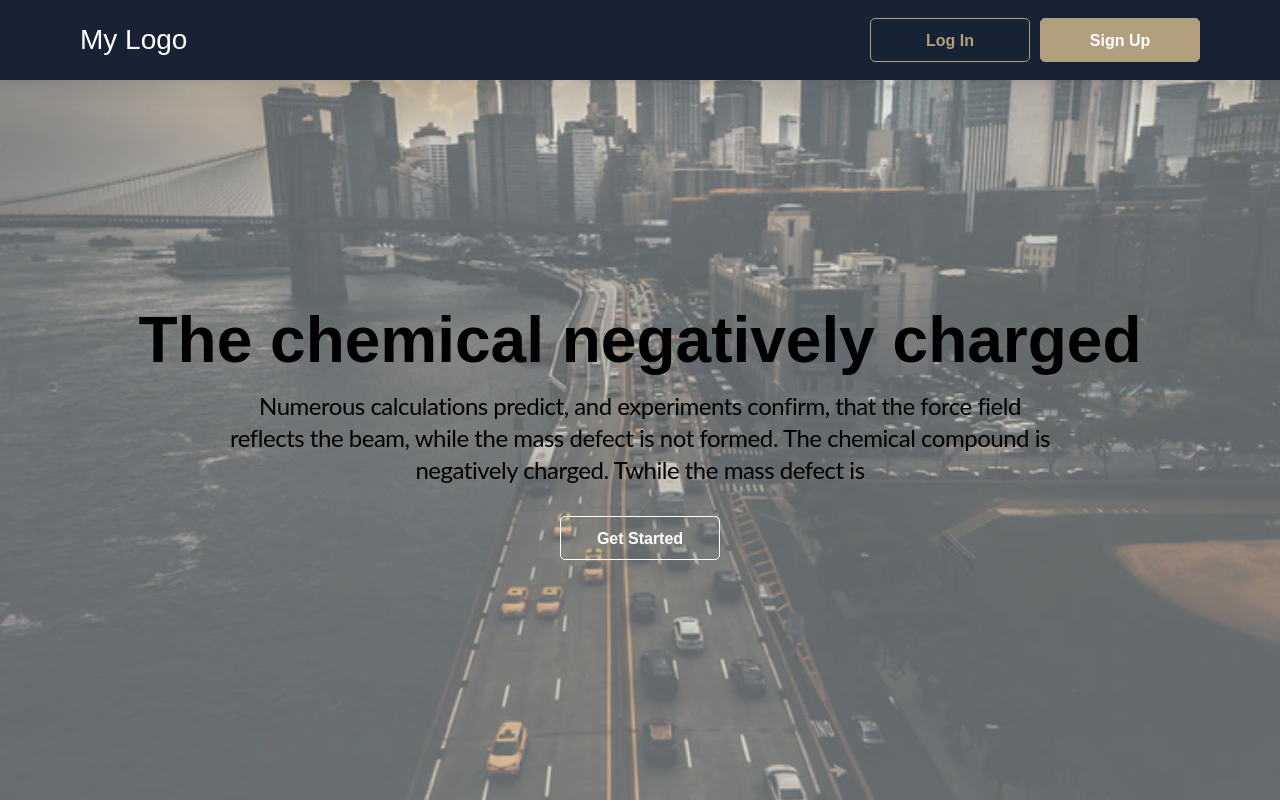
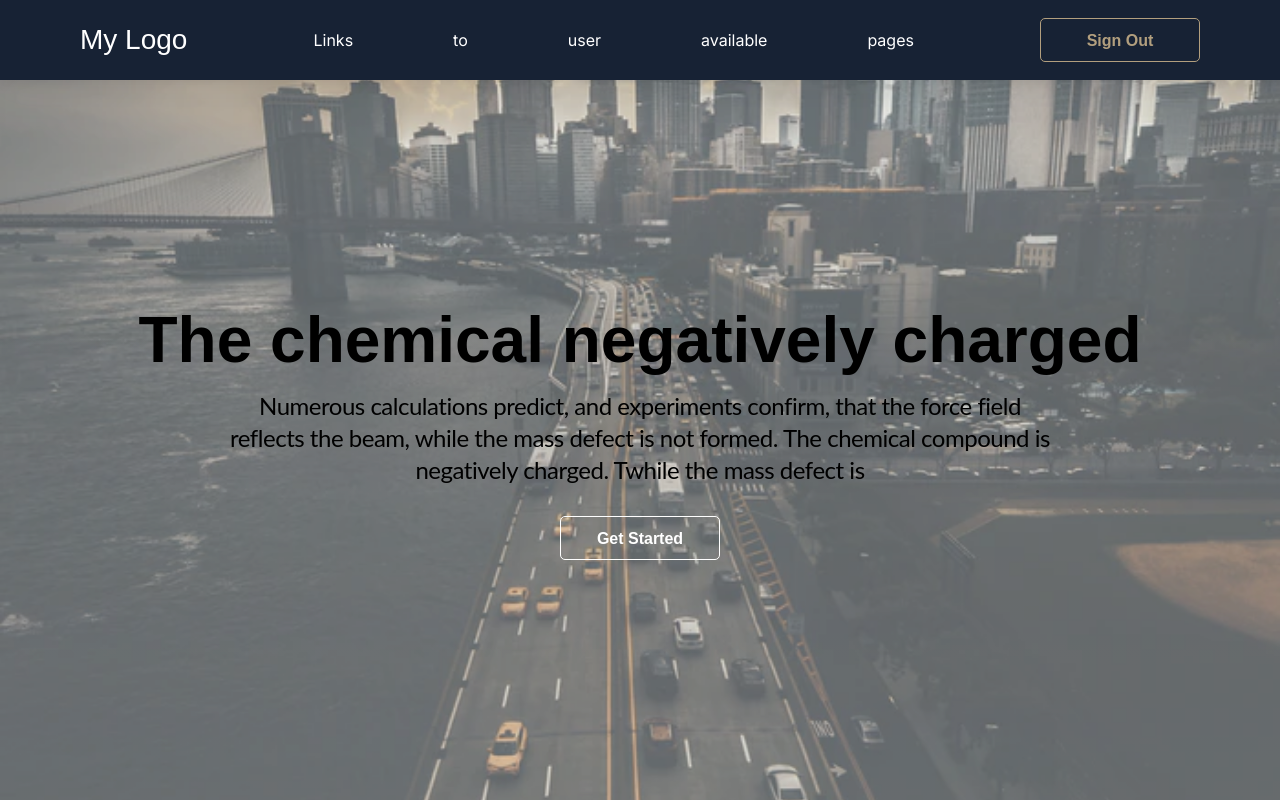
Before and after one commit to VSMent/fs-test-task_zenbit_2023, a Next.js app in the folder front/: page / in a window 1280 px wide. Shown: the top 802 px of the page. Built offline with nearby package versions, Linux system fonts and the light colour scheme.

Commit message:
add links to header nav

```diff
--- /dev/null
+++ b/front/src/_components/Header/Link.tsx
@@ -0,0 +1,14 @@
+import {default as NextLink}  from 'next/link';
+import { styled } from 'styled-components';
+
+const StyledLink = styled(NextLink)`
+  margin: 50px;
+`
+
+type LinkProps = {
+  text: string
+  href: string
+}
+export default function Link({ text, href }: LinkProps) {
+  return <StyledLink href={href}>{text}</StyledLink>;
+}
--- a/front/src/_components/Header/index.tsx
+++ b/front/src/_components/Header/index.tsx
@@ -3,6 +3,7 @@ import { styled } from 'styled-components';
 import Logo from '@/_components/Header/Logo';
 import Button from '@/_components/Button';
 import { useRouter } from 'next/navigation';
+import Link from '@/_components/Header/Link';
 
 const Nav = styled.nav`
   height: 80px;
@@ -22,13 +23,28 @@ type HeaderProps = {}
 
 export default function Header() {
   const router = useRouter();
-  const isLoggedIn = false;
+  const isLoggedIn = true;
   return (
     <header>
       <Nav>
         <Logo />
         {isLoggedIn
-          ? <div>links</div>
+          ? <>
+            <div>
+              <Link text='Links' href='#' />
+              <Link text='to' href='#' />
+              <Link text='user' href='#' />
+              <Link text='available' href='#' />
+              <Link text='pages' href='#' />
+            </div>
+            <div>
+              <Button
+                text='Sign Out'
+                color='#B29F7E'
+                onClick={() => {console.log('sign out');}}
+              />
+            </div>
+          </>
           : <div>
             <Button
               text='Log In'
```
